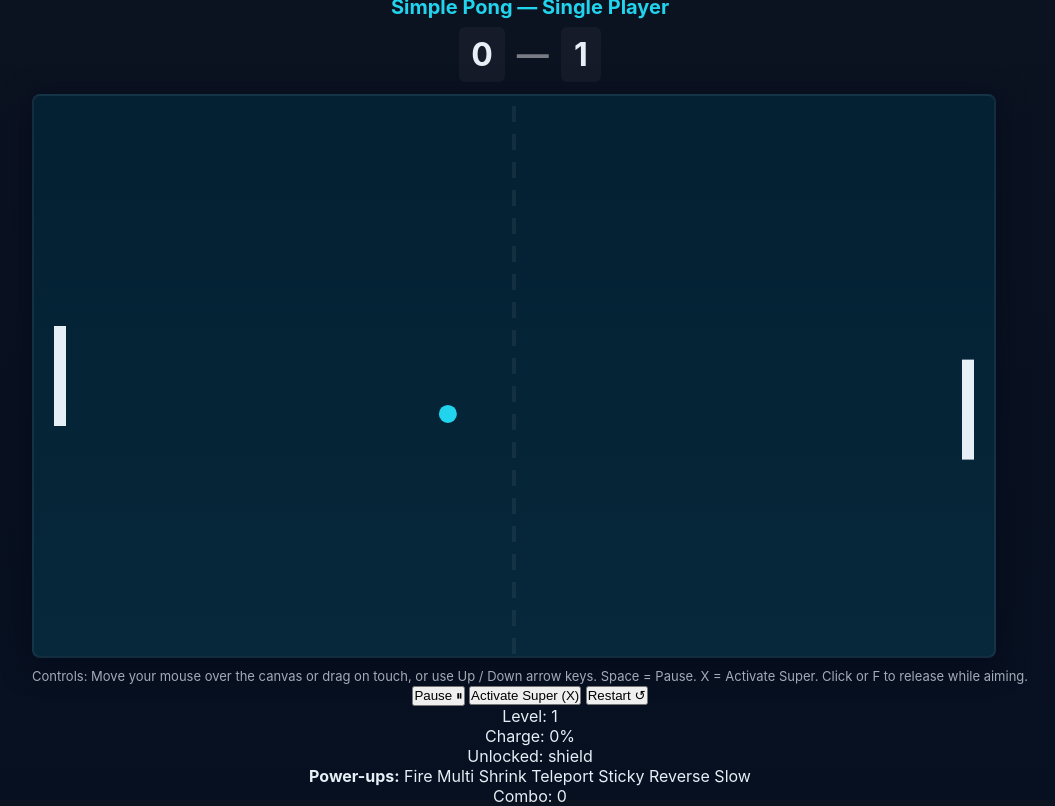
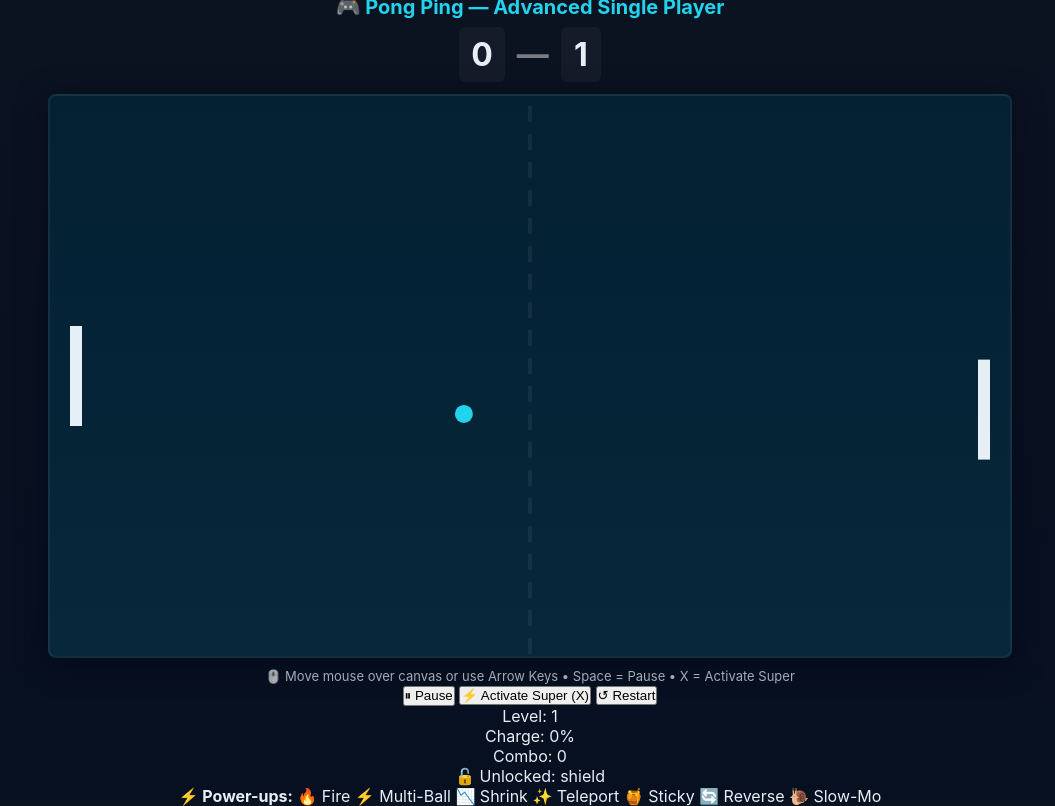
Before and after one commit to allanpetergiffy/Pong-Ping, a plain HTML site: page index.html in a window 1280 px wide. Shown: the whole page, without its empty margins (110-1165 px from the left). Drawn offline with Linux system fonts and the light colour scheme.

Commit message:
Update HTML with new features and improved layout

```diff
--- a/index.html
+++ b/index.html
@@ -3,12 +3,12 @@
 <head>
   <meta charset="utf-8" />
   <meta name="viewport" content="width=device-width,initial-scale=1" />
-  <title>Simple Pong — Single Player</title>
+  <title>Pong Ping — Advanced Single Player</title>
   <link rel="stylesheet" href="styles.css" />
 </head>
 <body>
   <div class="container">
-    <h1>Simple Pong — Single Player</h1>
+    <h1>🎮 Pong Ping — Advanced Single Player</h1>
 
     <div id="scoreboard">
       <div id="leftScore" class="score">0</div>
@@ -16,42 +16,43 @@
       <div id="rightScore" class="score">0</div>
     </div>
 
+    <div id="effects" class="effects"></div>
     <canvas id="gameCanvas" width="960" height="560"></canvas>
 
     <div class="controls">
-      Controls: Move your mouse over the canvas or drag on touch, or use Up / Down arrow keys. Space = Pause. X = Activate Super. Click or F to release while aiming.
+      🖱️ Move mouse over canvas or use Arrow Keys • Space = Pause • X = Activate Super
     </div>
 
     <div class="toolbar">
-      <button id="btnPause" class="btn">Pause ⏸</button>
-      <button id="btnActivateSuper" class="btn primary">Activate Super (X)</button>
-      <button id="btnRestart" class="btn">Restart ↺</button>
+      <button id="btnPause" class="btn">⏸ Pause</button>
+      <button id="btnActivateSuper" class="btn primary">⚡ Activate Super (X)</button>
+      <button id="btnRestart" class="btn">↺ Restart</button>
     </div>
 
     <div class="statusbar">
       <div id="levelDisplay" class="level">Level: 1</div>
       <div id="chargeBar" class="charge">
-        <div id="chargeFill" class="charge-fill" style="width:0%"></div>
+        <div id="chargeFill" class="charge-fill"></div>
         <div id="chargeLabel" class="charge-label">Charge: 0%</div>
       </div>
-      <div id="unlocks" class="unlocks">Unlocked: shield</div>
+      <div id="combo" class="combo">Combo: 0</div>
+    </div>
+
+    <div class="statusbar">
+      <div id="unlocks" class="unlocks">🔓 Unlocked: shield</div>
     </div>
 
     <div class="legend" id="powerupLegend">
-      <strong>Power-ups:</strong>
-      <span class="pu fire">Fire</span>
-      <span class="pu multi">Multi</span>
-      <span class="pu shrink">Shrink</span>
-      <span class="pu teleport">Teleport</span>
-      <span class="pu sticky">Sticky</span>
-      <span class="pu reverse">Reverse</span>
-      <span class="pu slow">Slow</span>
+      <strong>⚡ Power-ups:</strong>
+      <span class="pu fire">🔥 Fire</span>
+      <span class="pu multi">⚡ Multi-Ball</span>
+      <span class="pu shrink">📉 Shrink</span>
+      <span class="pu teleport">✨ Teleport</span>
+      <span class="pu sticky">🍯 Sticky</span>
+      <span class="pu reverse">🔄 Reverse</span>
+      <span class="pu slow">🐌 Slow-Mo</span>
     </div>
 
-    <div class="hud">
-      <div id="effects" class="effects"></div>
-      <div id="combo" class="combo">Combo: 0</div>
-    </div>
   </div>
 
   <script src="script.js"></script>
```
